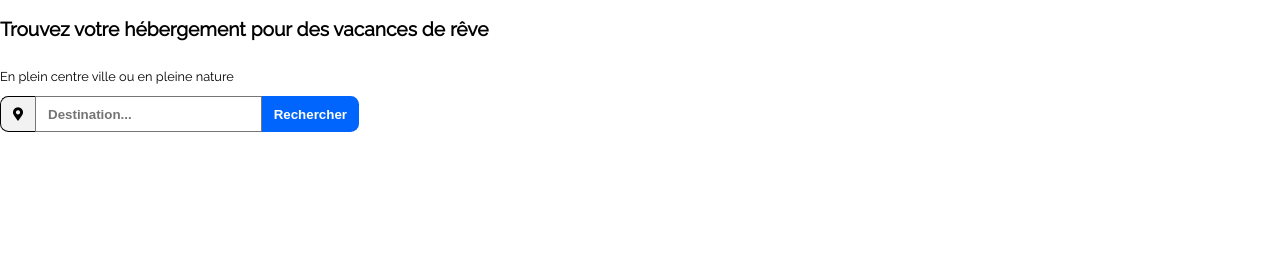
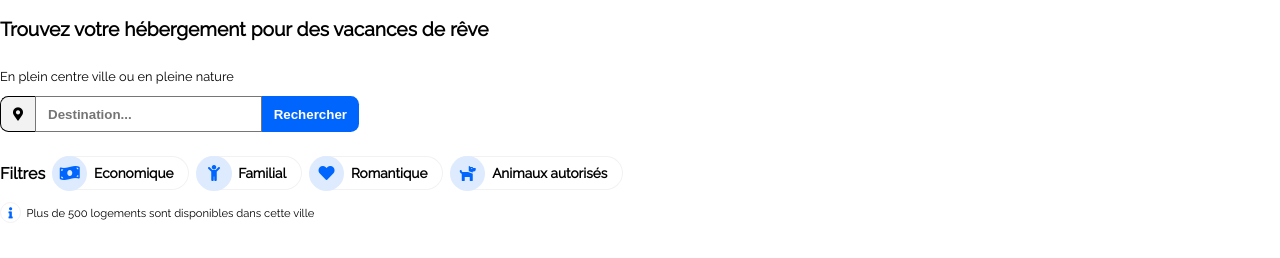
Before and after one commit to J-ibz/Ibanez_2_26052021, a plain HTML site: page index.html in a window 1280 px wide. Shown: the part 84-342 px from the top of the page. Drawn offline with Linux system fonts and the light colour scheme.

Commit message:
Ajout Filterbar

```diff
--- a/index.html
+++ b/index.html
@@ -8,6 +8,7 @@
   </head>
   <body>
     <!-- ********** NAV BAR ********** -->
+
     <header>
       <nav>
         <img class="logo" src="/images/logo/Reservia@3x.png" alt="Logo brand" />
@@ -15,7 +16,9 @@
         <a class="linkoff" href="#">Activités</a>
         <a href="#"><b>S'inscrire</b></a>
       </nav>
+
       <!--********** SEARCH BAR **********-->
+
       <section id="searchbar">
         <h1>Trouvez votre hébergement pour des vacances de rêve</h1>
         <p>En plein centre ville ou en pleine nature</p>
@@ -25,6 +28,27 @@
           <input class="inputsubmit" type="submit" value="Rechercher" />
         </form>
       </section>
+
+      <!--********** FILTER BAR **********-->
+      <section class="filterbar">
+        <p>Filtres</p>
+
+        <input id="toggle1" type="checkbox" />
+        <!--Pour qu'ils soient tous indépendant-->
+        <label for="toggle1" i class="fas fa-money-bill-wave"><span>Economique</span></label>
+
+        <input id="toggle2" type="checkbox" />
+        <label for="toggle2" i class="fa solid fa-child"><span>Familial</span></label>
+
+        <input id="toggle3" type="checkbox" />
+        <label for="toggle3" i class="fa solid fa-heart"><span>Romantique</span></label>
+
+        <input id="toggle4" type="checkbox" />
+        <label for="toggle4" i class="fa fa-dog"><span>Animaux autorisés</span></label>
+      </section>
+      <div class="searchresult">
+        <p><i class="fas fa-info"></i>Plus de 500 logements sont disponibles dans cette ville</p>
+      </div>
     </header>
   </body>
 </html>
--- a/style.css
+++ b/style.css
@@ -93,3 +93,84 @@ form input {
   border-right: none;
   cursor: pointer;
 }
+/* ************************* FILTERBAR ************************* */
+
+.filterbar {
+  display: flex;
+  flex-flow: row wrap;
+  justify-content: flex-start;
+  align-content: center;
+  margin: 1.5em 0em 0em 0;
+}
+.filterbar p {
+  margin: auto 0em;
+  font-weight: bold;
+}
+
+.filterbar input {
+  -webkit-appearance: none;
+}
+
+.filterbar label {
+  display: flex;
+  height: 2em;
+  width: auto;
+  border: solid 0.1em;
+  border-color: #f2f2f2;
+  border-radius: 10em;
+  border-left: none;
+  align-items: center;
+  cursor: pointer;
+  padding: 0 0.5em 0 0;
+  user-select: none; /*pour empecher la selection du texte*/
+}
+
+label::before {
+  display: flex;
+  content: "";
+  height: 2.2em;
+  width: 2.2em;
+  border-radius: 10em;
+  background-color: #deebff;
+  color: #0065fc;
+  align-items: center;
+  justify-content: center;
+}
+
+input:checked + label {
+  background-color: #0065fc;
+  color: white;
+  border: none; /*pour désactiver l'effet qui "bave"*/
+}
+input:checked + label::before {
+  transform: scale(1.05);
+}
+label:hover {
+  box-shadow: 0 0 1em 0 #deebff;
+  transform: scale(1.05);
+  transition-duration: 0.1s;
+}
+
+.filterbar span {
+  font-size: 0.85em;
+  font-weight: bold;
+  font-family: "raleway", sans-serif;
+  padding: 0.5em;
+}
+
+.fa-info::before {
+  content: "\f129";
+  display: flex;
+  align-items: center;
+  justify-content: center;
+  height: 1.5em;
+  width: 1.5em;
+  border-radius: 10em;
+  border: solid thin #f2f2f2;
+  color: #0065fc;
+  padding: 0.1em;
+  margin: 0 0.5em 0 0;
+}
+.searchresult {
+  font-size: 0.7em;
+}
```
